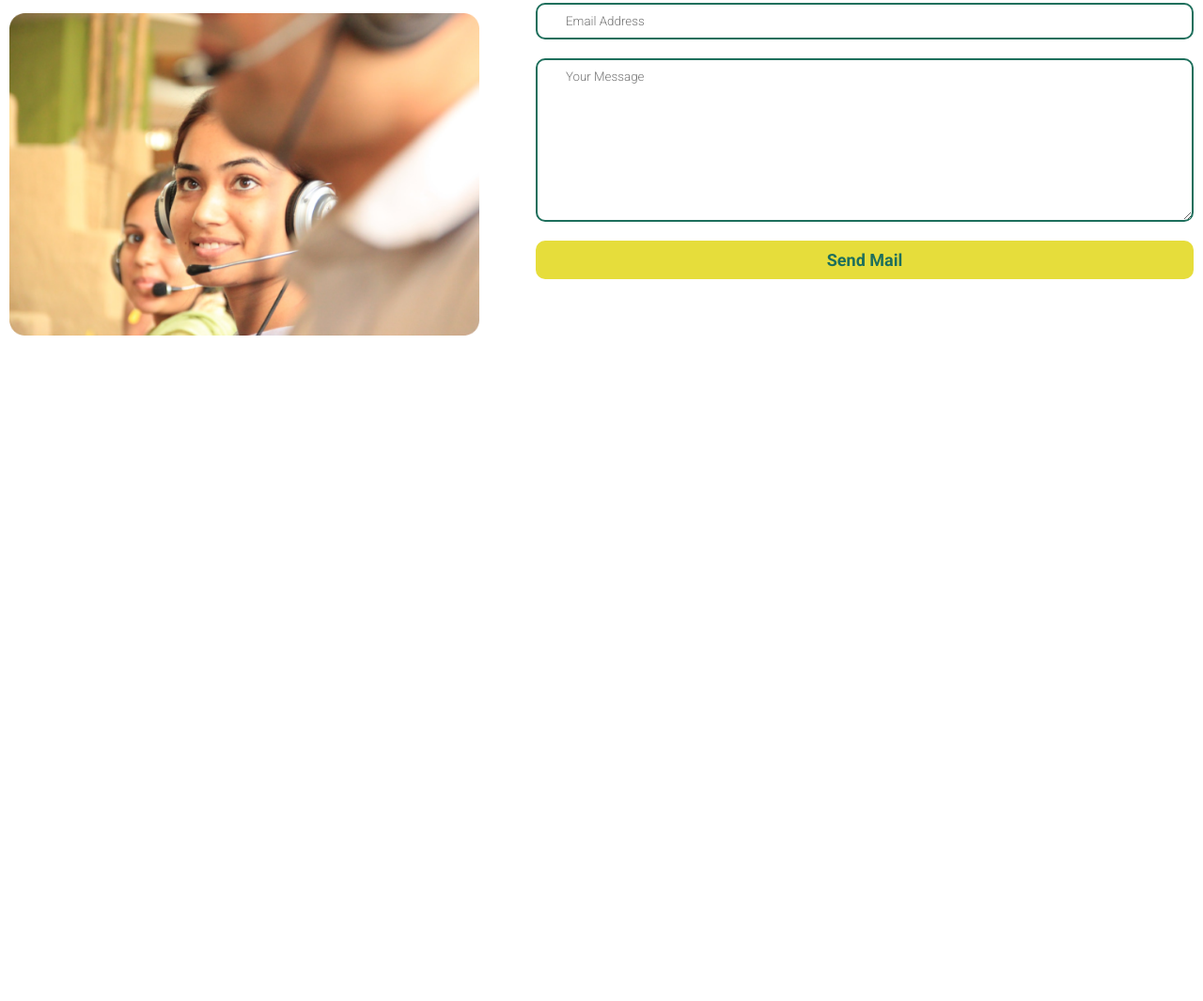
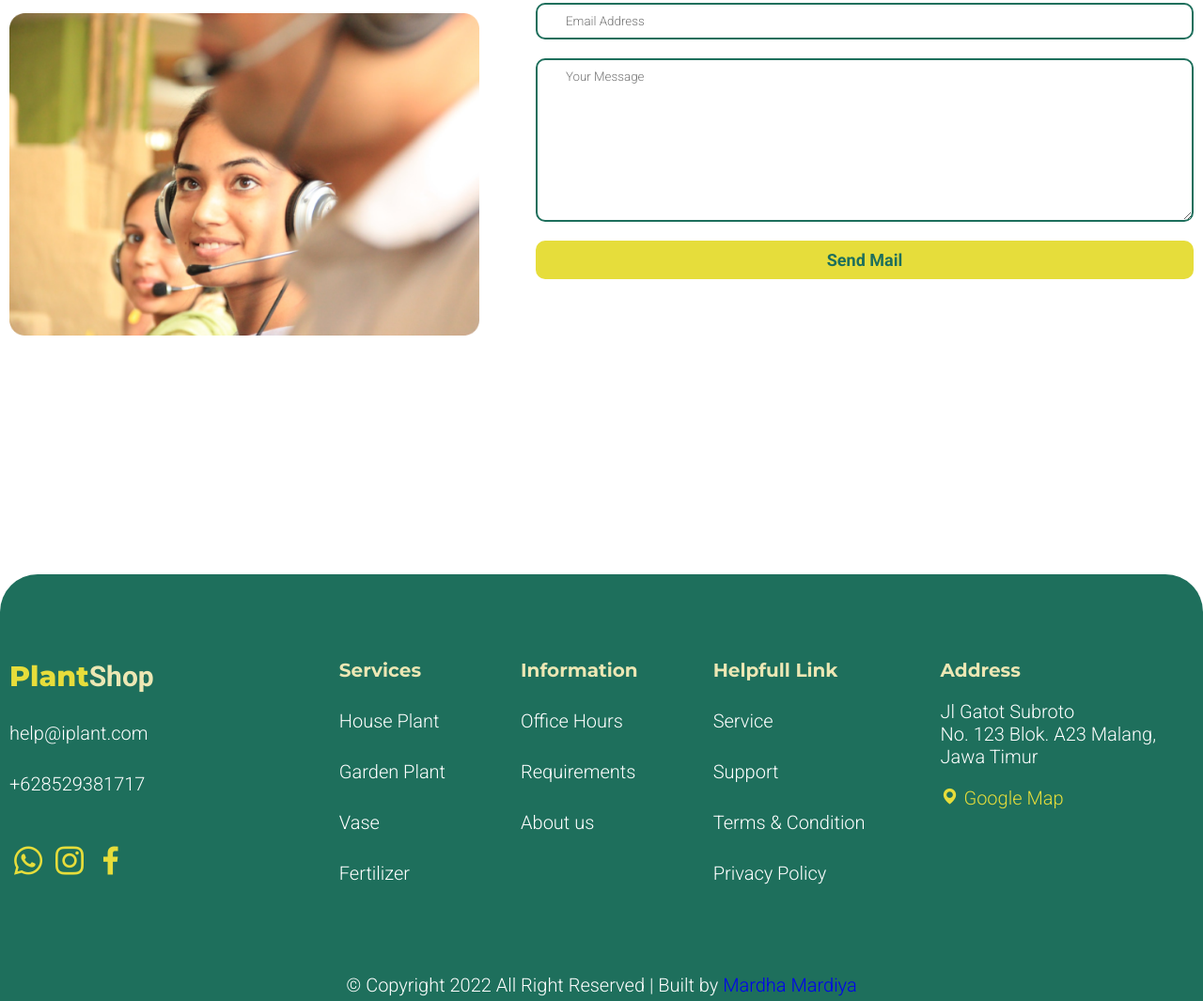
Before and after one commit to dennyariefhilmi/plant-dashboard, a plain HTML site: page index.html in a window 1280 px wide. Shown: the part 4526-5591 px from the top of the page at 94% size. Before the commit the page ends 4887 px from the top, so only its background shows below. Drawn offline with nearby package versions, Linux system fonts and the light colour scheme.

Commit message:
add section footer

```diff
--- a/css/style.css
+++ b/css/style.css
@@ -509,13 +509,85 @@ width: 700px;
     cursor: pointer;
 }
 
-
+/* FOOTER SECTION */
+.footer{
+    margin-top: 250px;
+    background-color: var(--primary-color);
+    border-radius: 50px 50px 0px 0px;
+}
+.footer .container{
+    margin: auto;
+}
+.footer .row1{
+  padding: 90px 0px;
+  display: flex;
+  justify-content: space-between;
+}
+.footer .row1 .logo{
+    font-family: var(--heading-font);
+    font-size: 30px;
+    font-weight: 800;
+    color: var(--button-color);
+}
+.footer .row1 .logo span{
+    color: var(--heading-color);
+}
+.footer .row1 .column-left p{
+    margin-top: 30px;
+    font-size: 20px;
+    color: #fff;
+}
+.column-left .sosmed{
+    margin-top: 50px;
+}
+.sosmed i{
+    font-size: 40px;
+    color: var(--button-color);
+}
+.footer .row1 .column-right{
+    display: flex;
+}
+.footer .row1 .column-right .col-3 p{
+    font-size: 20px;
+    color: #fff;
+}
+.column-right .col-3 .map{
+    display: inline-block;
+    margin-top: 20px;
+    font-size: 20px;
+    color: var(--button-color);
+}
+.footer .row1 .column-right > div{
+    margin: 0 40px;
+}
+.footer .row1 .column-right h3{
+    font-family: var(--heading-font);
+    font-size: 20px;
+    font-weight: 700;
+    color: var(--heading-color);
+    margin-bottom: 20px;
+}
+.row1 .column-right ul li{
+    margin-top: 30px;
+}
+.row1 .column-right ul a{
+    font-size: 20px;
+    color: #fff;
+}
+.footer .row2{
+    text-align: center;
+    padding: 5px 0;
+}
+.footer .row2 p{
+    font-size: 20px;
+    color: #fff;
+}
 
 /* RESPONSIVE */
 
 /* SMALL DESKTOP */
 @media screen and (max-width: 1500px) {
-    .navbar, .home, .panel, .service, .banner, .product, .testi, .contact{
+    .navbar, .home, .panel, .service, .banner, .product, .testi, .contact, .footer{
         padding: 0 10px;
     }
     .home .swiper img{
@@ -551,6 +623,9 @@ width: 700px;
     }
     .contact .container {
         align-items: center;
+    }
+    .footer{
+        border-radius: 40px 40px 0 0;
     }
 }
 
@@ -700,6 +775,9 @@ width: 700px;
     .contact .content-right{
         margin-top: 50px;
     }
+    .footer .row1 .column-right{
+        flex-wrap: wrap;
+    }
 }
 
 /* MOBILE */
@@ -818,4 +896,22 @@ width: 700px;
         width: 100%;
         margin-top: 40px;
     }
+    .footer .row1{
+        flex-wrap: wrap;
+    }
+    .footer .row1 .column-right{
+        margin-top: 40px;
+    }
+    .footer .row1 .column-right > div{
+        margin: 0;
+    }
+    .row1 .column-right .col-2{
+        margin-left: 30px !important;
+    }
+    .row1 .column-right .col-3{
+        margin-top: 30px !important;
+    }
+    .footer{
+        border-radius: 20px 20px 0 0 ;
+    }
 }
--- a/index.html
+++ b/index.html
@@ -411,8 +411,53 @@
         <div class="container">
             <div class="row1">
                 <div class="column-left">
-
+                    <a href="#" class="logo">Plant<span>Shop</span></a>
+                    <p>help@iplant.com</p>
+                    <p>+628529381717</p>
+                    <div class="sosmed">
+                        <i class='bx bxl-whatsapp'></i>
+                        <i class='bx bxl-instagram'></i>
+                        <i class='bx bxl-facebook'></i>
+                    </div>
                 </div>
+                <div class="column-right">
+                    <div class="col-1">
+                        <h3>Services</h3>
+                        <ul>
+                            <li><a href="#">House Plant</a></li>
+                            <li><a href="">Garden Plant</a></li>
+                            <li><a href="">Vase</a></li>
+                            <li><a href="">Fertilizer</a></li>
+                        </ul>
+                    </div>
+                    <div class="col-2">
+                        <h3>Information</h3>
+                        <ul>
+                            <li><a href="#">Office Hours</a></li>
+                            <li><a href="">Requirements</a></li>
+                            <li><a href="">About us</a></li>
+                        </ul>
+                    </div>
+                    <div class="col-3">
+                        <h3>Helpfull Link</h3>
+                        <ul>
+                            <li><a href="#">Service</a></li>
+                            <li><a href="">Support</a></li>
+                            <li><a href="">Terms & Condition</a></li>
+                            <li><a href="">Privacy Policy</a></li>
+                        </ul>
+                    </div>
+                    <div class="col-3">
+                        <h3>Address</h3>
+                        <p>Jl Gatot Subroto <br>
+                            No. 123 Blok. A23
+                            Malang, <br> Jawa Timur</p>
+                        <a href="#" class="map"><i class='bx bxs-map'></i> Google Map</a>
+                    </div>
+                </div>
+            </div>
+            <div class="row2">
+                <p class="copy">&copy; Copyright 2022 All Right Reserved | Built by <a href="#">Mardha Mardiya</a></p>
             </div>
         </div>
     </footer>
```
